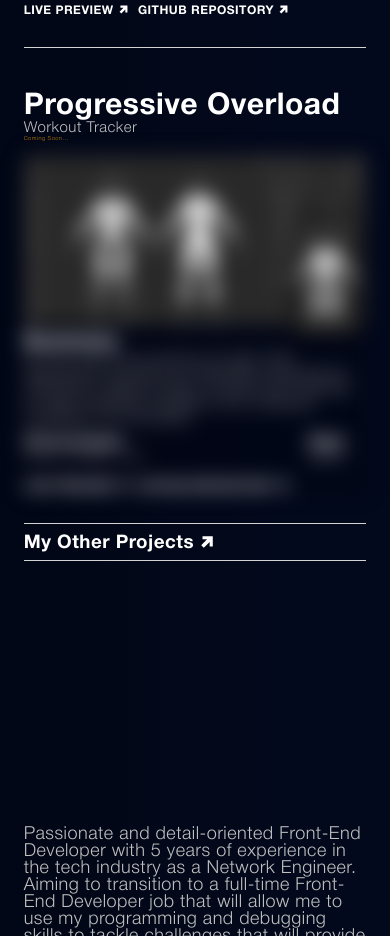
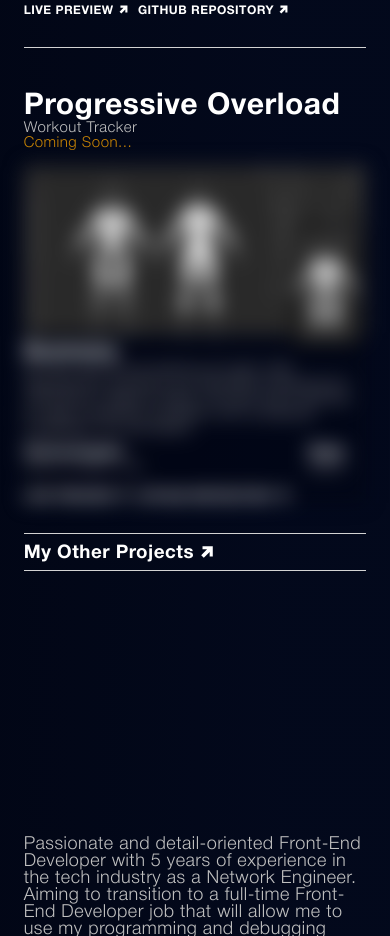
Before and after one commit to johnnynava/portfolio, a React (Vite) app: page / in a window 390 px wide. Shown: the part 2320-3256 px from the top of the page. Built offline with nearby package versions, Linux system fonts and the light colour scheme.

Commit message:
Fix font size in mobile for coming soon

```diff
--- a/src/index.css
+++ b/src/index.css
@@ -667,6 +667,10 @@ h5 {
     box-shadow: inset 200px 0 0 0 rgb(204, 134, 4);
   }
 
+  .projectComingSoon{
+    font-size: 15px;
+  }
+
   .projectBottomLeft {
     transition: 0s;
   }
```
